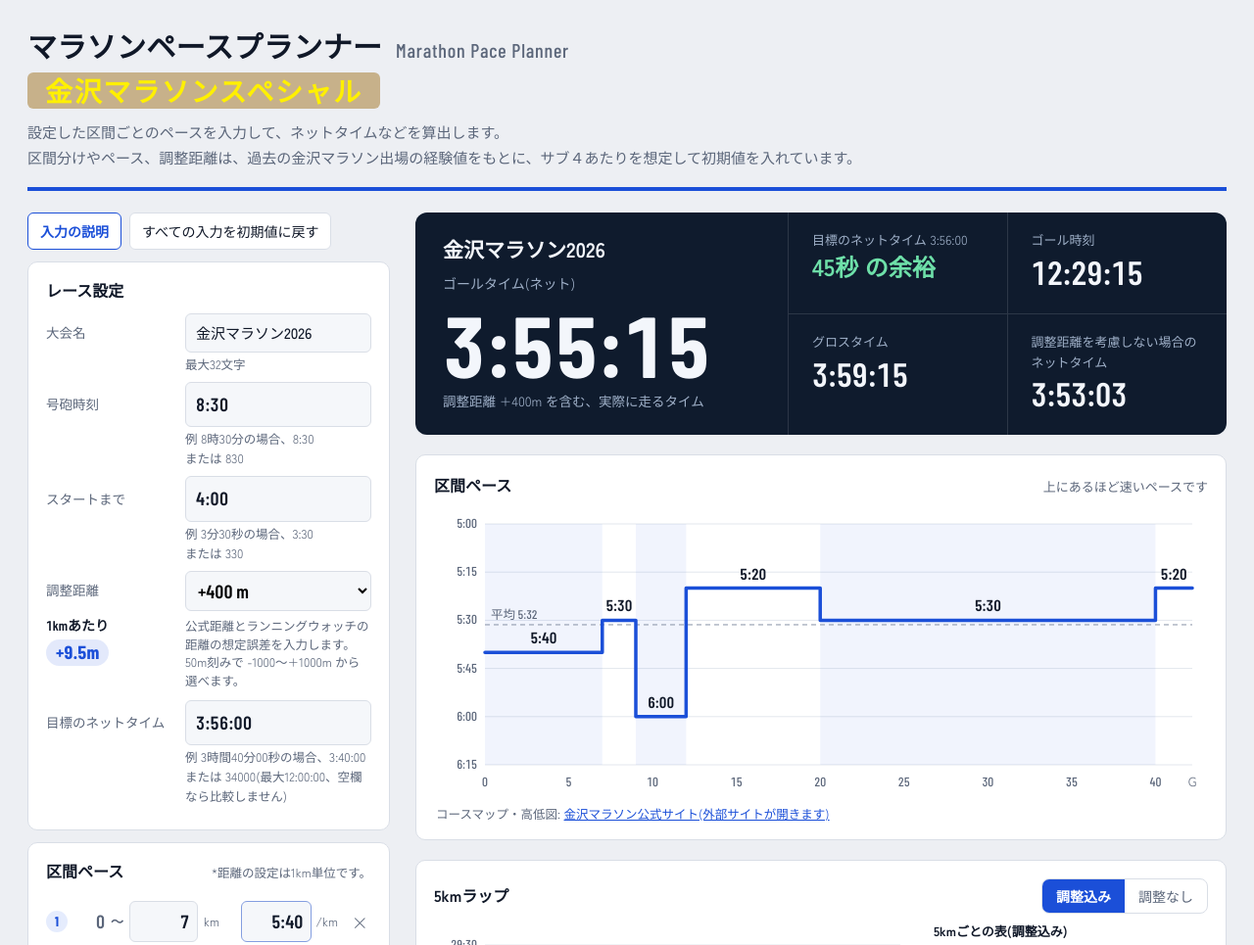
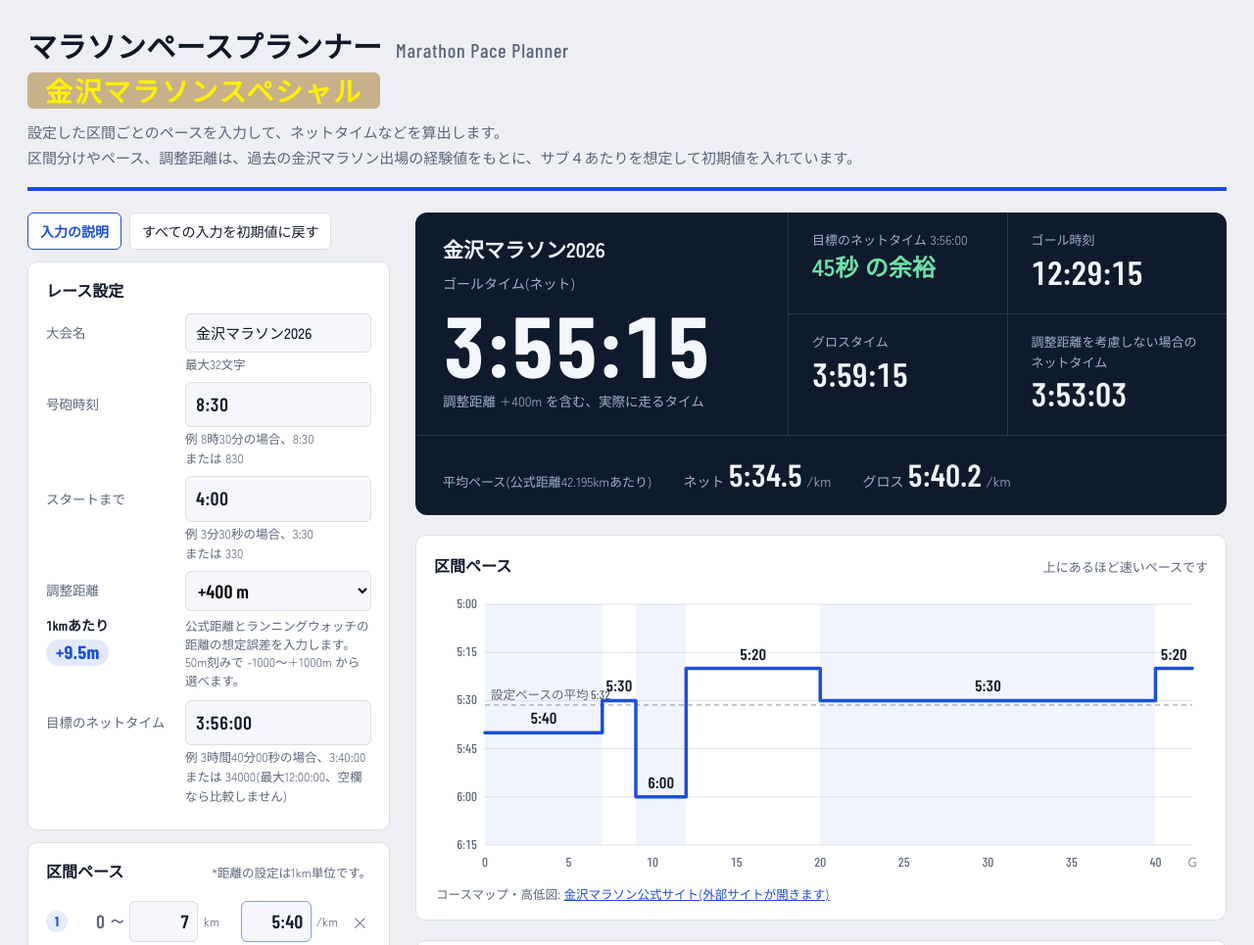
Before and after one commit to isomeday/marathon-pace-planner2026, a plain HTML site: page index.html in a window 1280 px wide. Shown: the top 965 px of the page at 98% size. Drawn offline with nearby package versions, Linux system fonts and the light colour scheme.

Commit message:
Add files via upload

```diff
--- a/index.html
+++ b/index.html
@@ -125,6 +125,10 @@
 .hero-stats dd{margin:2px 0 0;font-family:var(--num);font-size:34px;font-weight:600;line-height:1.15;font-variant-numeric:tabular-nums}
 .hero-stats dd.ok{color:var(--hero-ok)} .hero-stats dd.bad{color:var(--hero-bad)}
 .hero-stats dd.jp{font-family:var(--sans);font-size:24px;font-weight:700}
+.hero-avg{grid-column:1/-1;display:flex;flex-wrap:wrap;align-items:baseline;gap:4px 32px;padding:14px 28px 16px;border-top:1px solid rgba(255,255,255,.12)}
+.hero-avg .lbl{color:var(--hero-muted);font-size:13px}
+.hero-avg .v{color:var(--hero-muted);font-size:14px;white-space:nowrap}
+.hero-avg b{font-family:var(--num);font-size:32px;font-weight:600;color:var(--hero-ink);font-variant-numeric:tabular-nums;margin:0 4px}
 
 .card{background:var(--panel);border:1px solid var(--line);border-radius:10px;padding:18px 18px 12px;min-width:0}
 .card-h{display:flex;align-items:baseline;justify-content:space-between;gap:12px;margin-bottom:6px;flex-wrap:wrap}
@@ -177,6 +181,7 @@
   .hero{grid-template-columns:1fr}
   .hero-stats{border-left:0;border-top:1px solid rgba(255,255,255,.12)}
   .hero-num{font-size:72px}
+.hero-avg .lbl{flex-basis:100%}
 }
 </style>
 </head>
@@ -269,7 +274,7 @@
     <p>計算結果は目安です。ご利用は自己責任でお願いします。</p>
     <p>入力した値は、お使いのブラウザにだけ保存され、外部には送信されません。</p>
     <p>なお、文字の書体(Googleフォント)は、Googleから読み込んでいます。ページを開く際、お使いの端末のIPアドレスなどがGoogleに送信されます。</p>
-    <p class="ver">Ver. 1.2.3(2026年10月14日版)</p>
+    <p class="ver">Ver. 1.3.0(2026年10月14日版)</p>
   </footer>
 </div>
 
@@ -447,6 +452,12 @@
 
 /* ---------- inputs ---------- */
 const esc = t => String(t).replace(/[&<>"']/g, c => ({'&': '&amp;', '<': '&lt;', '>': '&gt;', '"': '&quot;', "'": '&#39;'}[c]));
+/* 公式距離42.195kmあたりの平均ペース。小数第2位を四捨五入して小数1桁(例 5:34.5)。
+   小数の誤差を避けるため整数で計算: round(t ÷ 42.195 × 10) = floor((20000t + 42195) ÷ 84390)。59.95秒は 6:00.0 に繰り上がる */
+function fmtAvgPace(t){
+  const tenths = Math.floor((20000 * CEIL(t) + 42195) / 84390);
+  return Math.floor(tenths / 600) + ':' + pad2(Math.floor(tenths % 600 / 10)) + '.' + (tenths % 10);
+}
 const signed = v => (v > 0 ? '+' : '') + v;
 function buildExtOptions(){
   let o = '';
@@ -536,7 +547,10 @@
     '<dl class="hero-stats" style="margin:0">' + tgt +
     '<div><dt>ゴール時刻</dt><dd>' + fmtClock(M.ext !== 0 ? goal.clockE : goal.clockI) + '</dd></div>' +
     '<div><dt>グロスタイム</dt><dd>' + fmtHMS(main + M.wait) + '</dd></div>' +
-    '<div><dt>調整距離を考慮しない場合のネットタイム</dt><dd>' + fmtHMS(netI) + '</dd></div></dl>';
+    '<div><dt>調整距離を考慮しない場合のネットタイム</dt><dd>' + fmtHMS(netI) + '</dd></div></dl>' +
+    '<div class="hero-avg"><span class="lbl">平均ペース(公式距離42.195kmあたり)</span>' +
+    '<span class="v">ネット<b>' + fmtAvgPace(main) + '</b>/km</span>' +
+    '<span class="v">グロス<b>' + fmtAvgPace(main + M.wait) + '</b>/km</span></div>';
 }
 
 /* ---------- charts ---------- */
@@ -584,7 +598,7 @@
   s += '<text x="' + X(MARATHON) + '" y="' + (h - 12) + '" text-anchor="middle" font-size="13" fill="' + C.muted + '" class="jp">G</text>';
   const avg = M.netI(MARATHON) / MARATHON;
   s += '<line x1="' + m.l + '" x2="' + (w - m.r) + '" y1="' + Y(avg) + '" y2="' + Y(avg) + '" stroke="' + C.slate + '" stroke-dasharray="5 4"/>' +
-       '<text x="' + (m.l + 6) + '" y="' + (Y(avg) - 6) + '" text-anchor="start" font-size="12.5" fill="' + C.muted + '"><tspan class="jp">平均</tspan> ' + fmtMS(avg) + '</text>';
+       '<text x="' + (m.l + 6) + '" y="' + (Y(avg) - 6) + '" text-anchor="start" font-size="12.5" fill="' + C.muted + '"><tspan class="jp">設定ペースの平均</tspan> ' + fmtMS(avg) + '</text>';
   let d = '';
   M.paces.forEach((p, i) => {
     const x0 = X(M.bounds[i]), x1 = X(M.bounds[i + 1]);
```
Also changed, not shown: 2 other files.
